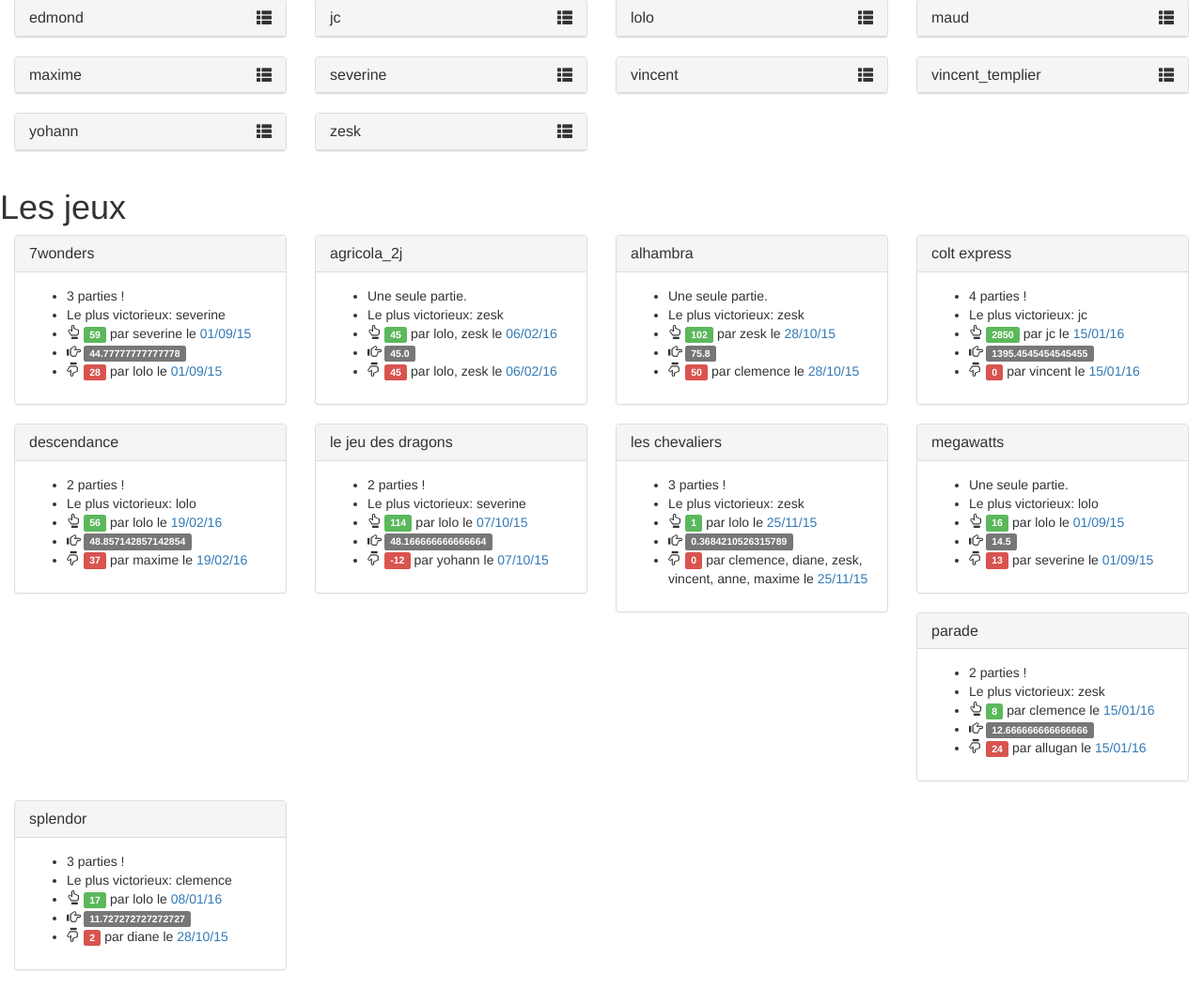
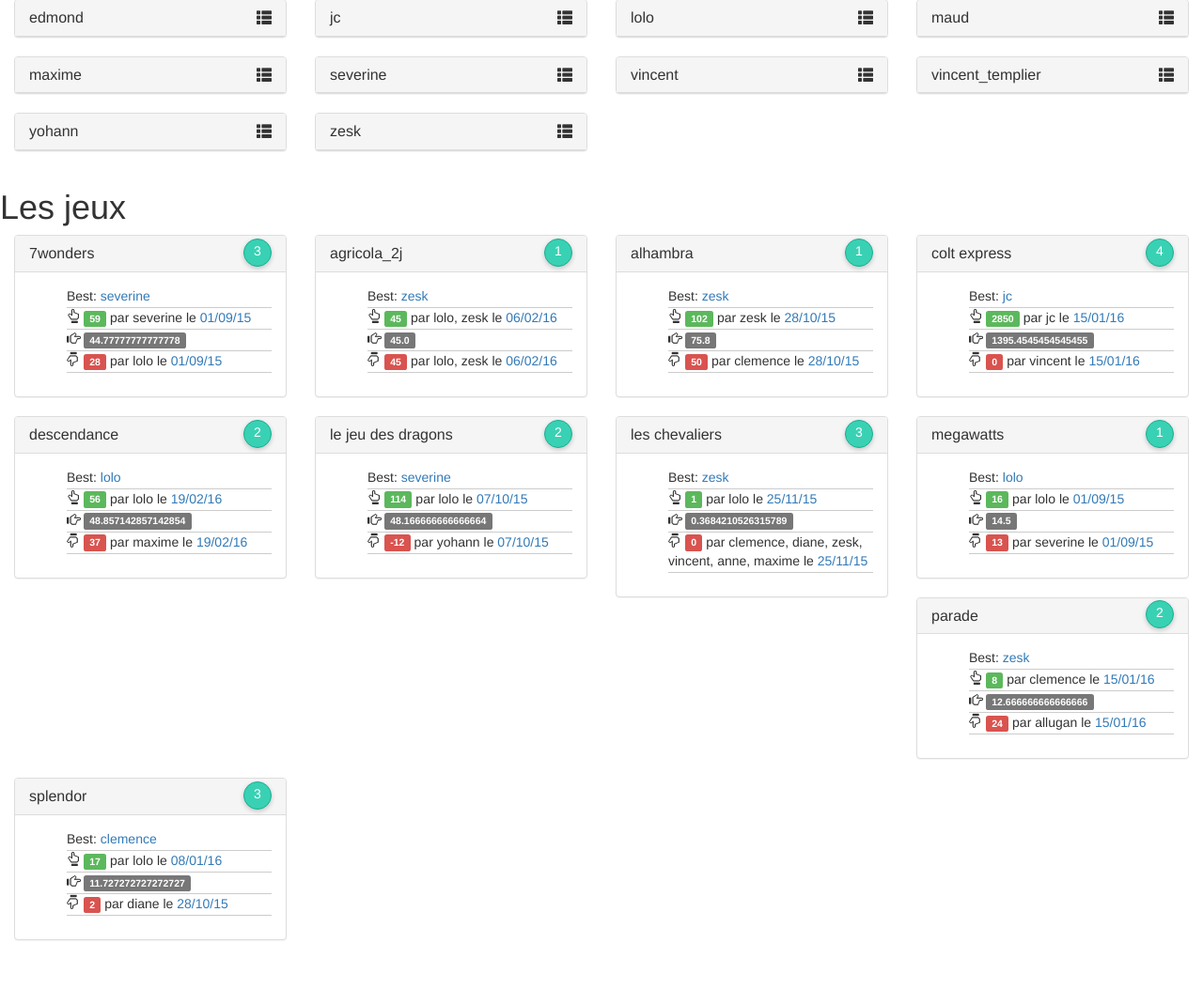
Before and after one commit to zesk06/scores, a Bottle app: page / in a window 1280 px wide. Shown: the part 2125-3178 px from the top of the page at 94% size. After the commit the page ends 3126 px from the top, so only its background shows below. Run offline with Bottle, Linux system fonts and the light colour scheme; some libraries are stand-ins or nearby versions.

Commit message:
change the game stat display
adding a bullet with the number of plays
put a link on the player

```diff
--- a/scores/templates/index.html
+++ b/scores/templates/index.html
@@ -97,12 +97,12 @@
                 <div class="panel panel-default" id="{{ game_stat.game }}">
                   <div class="panel-heading">
                     <h3 class="panel-title">{{ game_stat.game }}</h3>
+                      <div class="play-nb" title="le nombre de parties">{{ game_stat.plays_number }}</div>
                   </div>
                   <div class="panel-body">
+                    <div class="game-stat">
                         <ul>
-                    {% if game_stat.plays_number == 1 %}<li>Une seule partie.</li>{% endif %}
-                    {% if game_stat.plays_number > 1  %}<li>{{ game_stat.plays_number }} parties !</li>{% endif %}
-                    <li>Le plus victorieux: {{ game_stat.get_best_player() }} </li>
+                        <li>Best: <a href="#p_{{ game_stat.get_best_player() }}">{{ game_stat.get_best_player() }}</a> </li>
                         {% set highest = game_stat.get_highest_score() %}
                         {% if highest != None %}
                         <li>
@@ -124,6 +124,7 @@
                     </div>
                   </div>
                 </div>
+              </div>
             {% endfor %}
         </div>
     </div>
--- a/static/stylesheet.css
+++ b/static/stylesheet.css
@@ -6,3 +6,27 @@
 .player-stat-btn {
     float:right;
 }
+
+.play-nb {
+    float:right;
+    margin-top: -25px;
+    background-color: #39D1B4 ;
+    box-shadow: 0 2px 5px rgba(0,0,0,0.2);
+    width: 30px;
+    height: 30px;
+    line-height: 25px;
+    border: 1px solid #17B092 ;
+    border-radius: 50%;
+    text-align: center;
+    color: white;
+    font-style: bold;
+}
+
+.game-stat ul{
+    list-style-type: none;
+}
+
+.game-stat li{
+    border-bottom: 1px solid #CCCCCC;
+    padding-bottom: 2px;
+}
```
Lines whose indentation alone changed are shown as unchanged.
